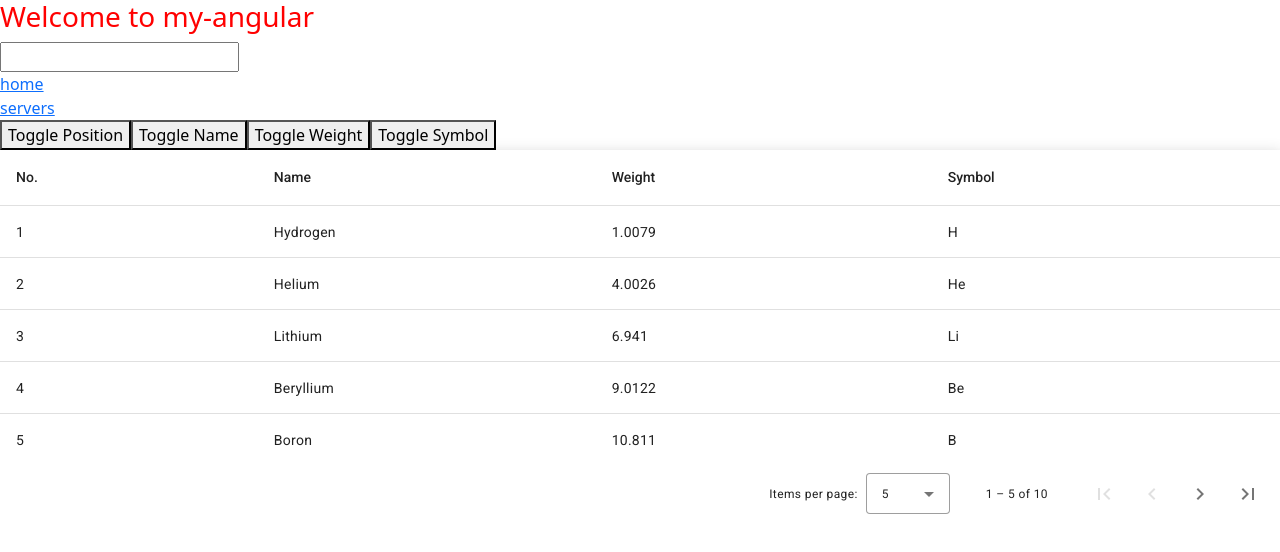
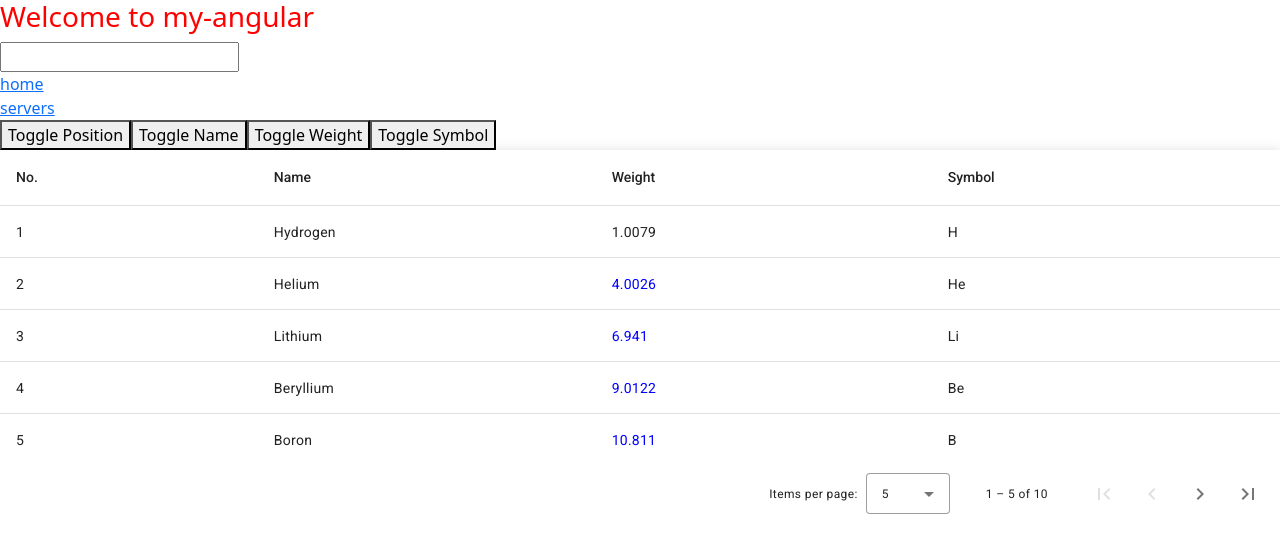
Before and after one commit to gavinh0731/my-angular, an Angular app: page / in a window 1280 px wide. Shown: the top 552 px of the page. Built offline with nearby package versions, Linux system fonts and the light colour scheme.

Commit message:
表格 CSS

```diff
--- a/src/app/app-routing.module.ts
+++ b/src/app/app-routing.module.ts
@@ -4,11 +4,11 @@ import { RouterModule, Routes } from '@angular/router';
 // 頁面
 import { HomeComponent } from './home/home.component';
 import { ServersComponent } from './servers/servers.component'
-import { TableComponent } from './table/table.component';
+import { StockTableComponent } from './stock-table/stock-table.component';
 
 // 路由配置
 const routes: Routes = [
-  { path: '', component: TableComponent },
+  { path: '', component: StockTableComponent },
   { path: 'home', component: HomeComponent },
   { path: 'servers', component: ServersComponent },
   // 通配
--- a/src/app/table/table.component.html
+++ b/src/app/stock-table/stock-table.component.html
@@ -28,7 +28,9 @@
     <th mat-header-cell *matHeaderCellDef mat-sort-header sortActionDescription="Sort by weight">
       Weight
     </th>
-    <td mat-cell *matCellDef="let element"> {{element.weight}} </td>
+    <td mat-cell *matCellDef="let element" [ngClass]="{'highlight': isHighlighted(element.weight)}">
+      {{element.weight}}
+    </td>
   </ng-container>
 
   <!-- Symbol Column -->
--- /dev/null
+++ b/src/app/stock-table/stock-table.component.scss
@@ -0,0 +1,3 @@
+.highlight {
+  color: blue;
+}
--- a/src/app/table/table.component.ts
+++ b/src/app/stock-table/stock-table.component.ts
@@ -3,6 +3,8 @@ import { Component, AfterViewInit, ViewChild } from '@angular/core';
 import { MatPaginator, MatPaginatorModule } from '@angular/material/paginator';
 import { MatTableDataSource, MatTableModule } from '@angular/material/table';
 import { MatSort, Sort, MatSortModule } from '@angular/material/sort';
+// standalone
+import { CommonModule } from '@angular/common';  // 確保導入 CommonModule
 
 export interface PeriodicElement {
   name: string;
@@ -25,13 +27,13 @@ const ELEMENT_DATA: PeriodicElement[] = [
 ];
 
 @Component({
-  selector: 'app-table',
-  templateUrl: './table.component.html',
-  styleUrl: './table.component.scss',
+  selector: 'app-stock-table',
+  templateUrl: './stock-table.component.html',
+  styleUrl: './stock-table.component.scss',
   standalone: true,
-  imports: [MatTableModule, MatPaginatorModule, MatSortModule],
+  imports: [MatTableModule, MatPaginatorModule, MatSortModule, CommonModule],
 })
-export class TableComponent implements AfterViewInit {
+export class StockTableComponent implements AfterViewInit {
   displayedColumns: string[] = ['position', 'name', 'weight', 'symbol'];
   dataSource = new MatTableDataSource<PeriodicElement>(ELEMENT_DATA);
 
@@ -66,4 +68,9 @@ export class TableComponent implements AfterViewInit {
       this.displayedColumns.push(column);
     }
   }
+
+  // CSS
+  isHighlighted(value: number): boolean {
+    return value > 2; // 條件設定
+  }
 }
```
Also changed, not shown: src/app/app.module.ts (+6 -4 lines), src/app/table/table.component.scss (deleted), 1 other file (tests, documents, lock files or other folders).
